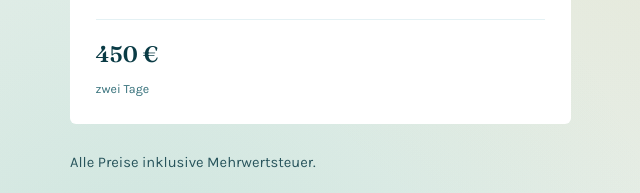
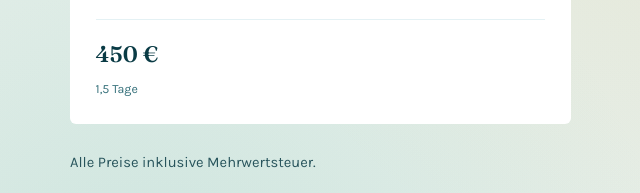
Before and after one commit to catherine1967/website, a plain HTML site: page index.html in a window 1280 px wide. Shown: the part 11067-11260 px from the top of the page, 58-698 px from the left. Drawn offline with Linux system fonts and the light colour scheme.

Commit message:
Set Reiki- & Quantenheilung duration to 1,5 Tage
Co-Authored-By: Claude Opus 5.5 <noreply@anthropic.com>

```diff
--- a/index.html
+++ b/index.html
@@ -1237,7 +1237,7 @@ section#newsletter .brief{
         <p>
           Reiki in Kombination mit Quantenheilung. Weitere Informationen auf Anfrage.
         </p>
-        <div class="preis">450 €<small>zwei Tage</small></div>
+        <div class="preis">450 €<small>1,5 Tage</small></div>
       </article>
     </div>
 
```
